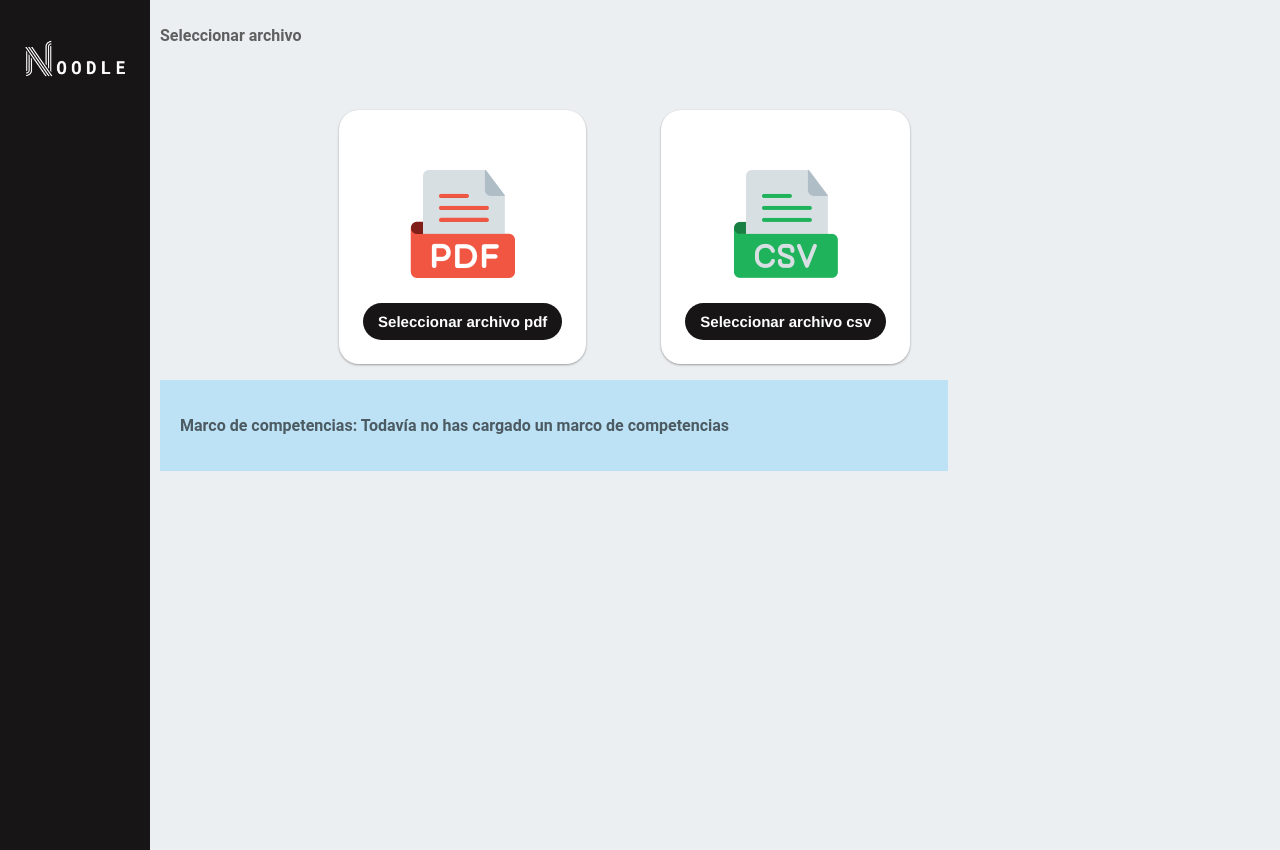
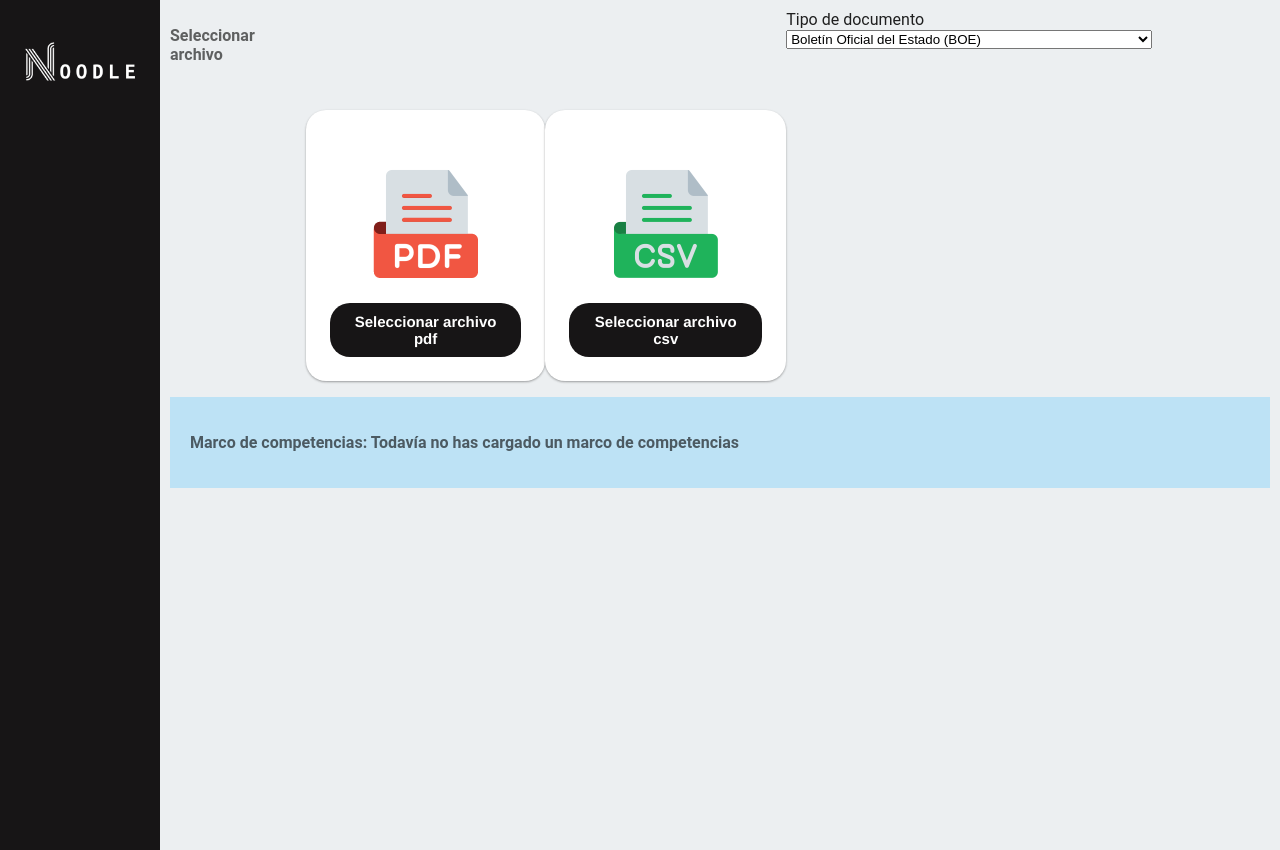
Before and after one commit to kasimxo/KaS-Noodle-Vercel, a React (Create React App) app in the folder client/: page / in a window 1280 px wide. Built offline with nearby package versions, Linux system fonts and the light colour scheme.

Commit message:
Added selector for BOE origin

```diff
--- a/client/src/components/MarcoCompetencias.js
+++ b/client/src/components/MarcoCompetencias.js
@@ -1,5 +1,8 @@
 import { useContext, useState } from 'react'
 import { Marco } from './../App'
+
+import right_arrow from './../static/Right_arrow_icon.png'
+import down_arrow from './../static/Down_arrow_icon.png'
 
 function CriterioEvaluacion(props) {
     let ce = props.valor
@@ -30,20 +33,22 @@ function ResultadoAprendizaje(props) {
     let resultadoAprendizaje = props.valor
     const [pulsado, setPulsado] = useState(false)
     const [listado, setListado] = useState()
+    const [icon, setIcon] = useState(<img src={right_arrow} className='icon_16' alt='Pulsa para abrir el detalle de la competencia' />)
     function expandirRA() {
-        console.log("Hemos pulsado una vez", pulsado)
         if (pulsado) {
             setPulsado(false)
             setListado()
+            setIcon(<img src={right_arrow} className='icon_16' alt='Pulsa para cerrar el detalle de la competencia' />)
         } else {
             setPulsado(true)
             setListado(<CriteriosEvaluacion ces={resultadoAprendizaje['criterios']} />)
+            setIcon(<img src={down_arrow} className='icon_16' alt='Pulsa para abrir el detalle de la competencia' />)
         }
         console.log(pulsado)
     }
     return (
         <div className='resultadoAprendizaje'>
-            <button id='btn_RA' className='btn_RA' onClick={expandirRA}>{resultadoAprendizaje['nombreCortoCSV']} - {resultadoAprendizaje['descripcionCSV']}</button>
+            <button id='btn_RA' className='btn_RA' onClick={expandirRA}>{icon} {resultadoAprendizaje['nombreCortoCSV']} - {resultadoAprendizaje['descripcionCSV']}</button>
             {listado}
         </div>
     )
@@ -60,7 +65,7 @@ function ResultadosAprendizaje(props) {
     return (
         <div className='resultadosAprendizaje'>
             <p>Resultados de aprendizaje:</p>
-            {coleccion}
+            <p>{coleccion}</p>
         </div>
     )
 }
@@ -69,20 +74,23 @@ function Competencia(props) {
     let comp = props.valor
     const [pulsado, setPulsado] = useState(false)
     const [listado, setListado] = useState()
+    const [icon, setIcon] = useState(<img src={right_arrow} className='icon_16' alt='Pulsa para abrir el detalle de la competencia' />)
     function expandirCOMP() {
         console.log("Hemos pulsado una vez", pulsado)
         if (pulsado) {
             setPulsado(false)
             setListado()
+            setIcon(<img src={right_arrow} className='icon_16' alt='Pulsa para cerrar el detalle de la competencia' />)
         } else {
             setPulsado(true)
             setListado(<ResultadosAprendizaje ras={comp['ras']} />)
+            setIcon(<img src={down_arrow} className='icon_16' alt='Pulsa para abrir el detalle de la competencia' />)
         }
         console.log(pulsado)
     }
     return (
         <div className='competencia'>
-            <button id='btn_Comp' className='btn_Comp' onClick={expandirCOMP}>{comp['nombreCortoCSV']}</button>
+            <button id='btn_Comp' className='btn_Comp' onClick={expandirCOMP}>{icon} {comp['nombreCortoCSV']}</button>
             {listado}
         </div>
     )
--- a/client/src/components/SeleccionarArchivo.js
+++ b/client/src/components/SeleccionarArchivo.js
@@ -37,6 +37,31 @@ export function SeleccionarArchivo() {
                 <img src={img_csv} className="icon_128" alt="Icono archivo CSV" />
                 <button id="btn_seleccionar_csv" value="seleccionar_csv" name="seleccionar_csv" className="btn_subir_archivo" onClick={not_implemented}>Seleccionar archivo csv</button>
             </article>
+            <form action='#'>
+                <label for='tipo'>Tipo de documento</label>
+                <select name='tipos' id='tipo'>
+                    <option value='BOE'>Boletín Oficial del Estado (BOE)</option>
+                    <option value='BOJA'>Boletín Oficial de la junta de Andalucía (BOJA)</option>
+                    <option value='BOA'>Boletín Oficial de Aragón (BOA)</option>
+                    <option value='BOPA'>Boletín Oficial del Principado de Asturias (BOPA)</option>
+                    <option value='BOIB'>Boletín Oficial de las Islas Baleares (BOIB)</option>
+                    <option value='BOC'>Boletín Oficial de Canarias (BOC)</option>
+                    <option value='BOCA'>Boletín Oficial de Cantabria (BOC)</option>
+                    <option value='DOCM'>Diario Oficial de Castilla-La Mancha (DOCM)</option>
+                    <option value='BOCYL'>Boletín Oficial de Castilla y León (BOCYL)</option>
+                    <option value='DOGC'>Diari Oficial de la Generalitat de Catalunya (DOGC)</option>
+                    <option value='DOE'>Diario Oficial de Extremadura (DOE)</option>
+                    <option value='DOG'>Diario Oficial de Galicia (DOG)</option>
+                    <option value='BOR'>Boletín Oficial de la Rioja (BOR)</option>
+                    <option value='BOCM'>Boletín Oficial de la Comunidad de Madrid (BOCM)</option>
+                    <option value='BORM'>Boletín Oficial de la Región de Murcia (BORM)</option>
+                    <option value='BON'>Boletín Oficial de Navarra (BON)</option>
+                    <option value='BOPV'>Boletín Oficial del País Vasco (BOPV)</option>
+                    <option value='DOGV'>Diari Oficial de la Generalitat Valenciana (DOGV)</option>
+                    <option value='BOCCE'>Boletín Oficial de la Ciudad Autónoma de Ceuta (BOCCE)</option>
+                    <option value='BOME'>Boletín Oficial de la Ciudad Autónoma de Melilla (BOME)</option>
+                </select>
+            </form>
         </section>
     )
 }
--- a/client/src/css/style.css
+++ b/client/src/css/style.css
@@ -112,8 +112,44 @@ main {
     height: 32px;
     width: 32px;
 }
-.competencia, .resultadoAprendizaje, .criterioEvaluacion {
-    margin: 20px;
+.icon_16 {
+    height: 16px;
+    width: 16px;
+}
+.competencia, .resultadosAprendizaje, .resultadoAprendizaje {
+    margin: 10px;
+    padding: 10px;
+    background-color: white;
+    border-radius: 20px;
+}
+.criteriosEvaluacion {
+    margin-left: 10px;
+    padding: 10px;
+}
+.criterioEvaluacion {
+    margin-left: 10px;
+    margin-top: 5px;
+}
+
+.btn_Comp {
+    font-size: 20px;
+}
+.btn_RA {
+    font-size:16px;
+}
+.btn_Comp, .btn_RA {
+    background-color: transparent;
+    border: 0;
+
+    color: rgba(0,0,0,0.6);
+    text-align: left;
+    font-weight: bold;
+    font-family: Roboto, Helvetica, Arial, sans-serif;
+}
+.btn_Comp:hover, .btn_RA:hover {
+    cursor:pointer;
+
+    color: rgba(0,0,0,1);
 }
 .marco {
     background-color: #bde2f5;
```
Also changed, not shown: client/src/static/Down_arrow_icon.png (added), client/src/static/Right_arrow_icon.png (added).
